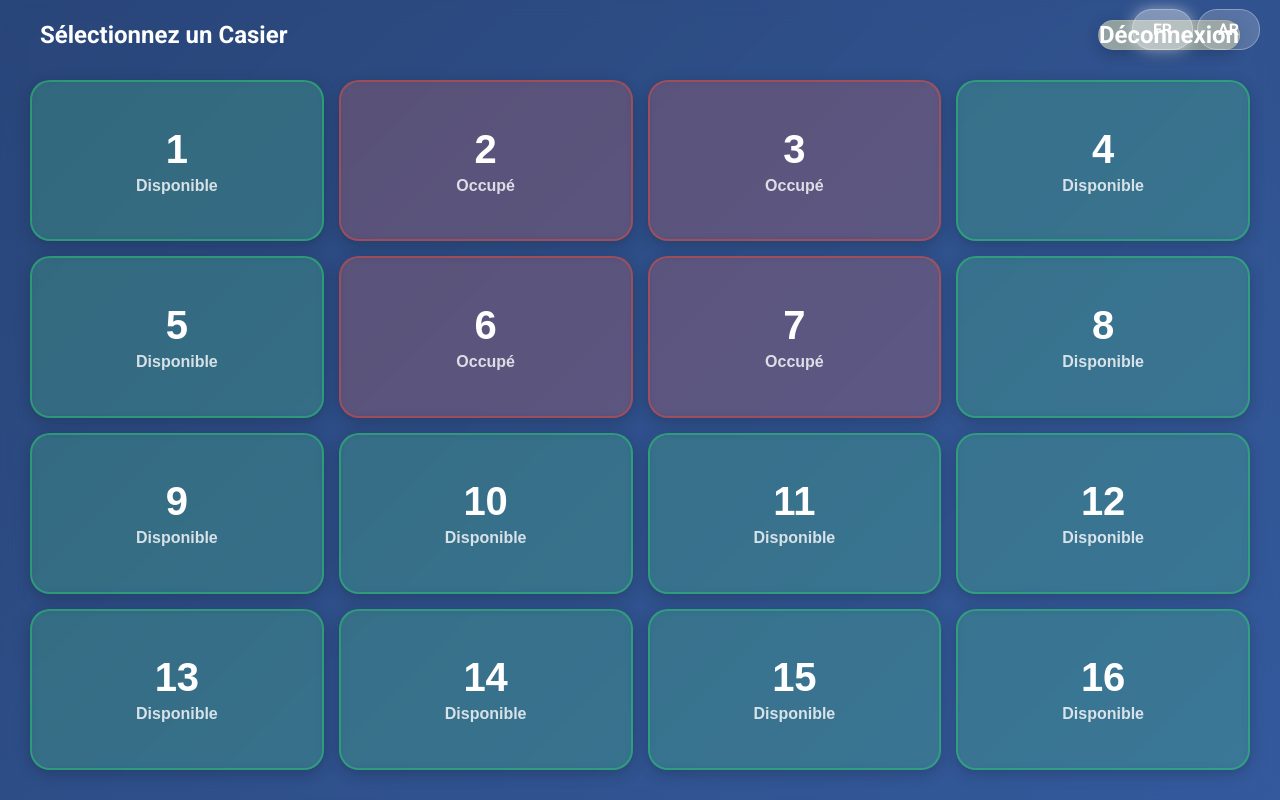
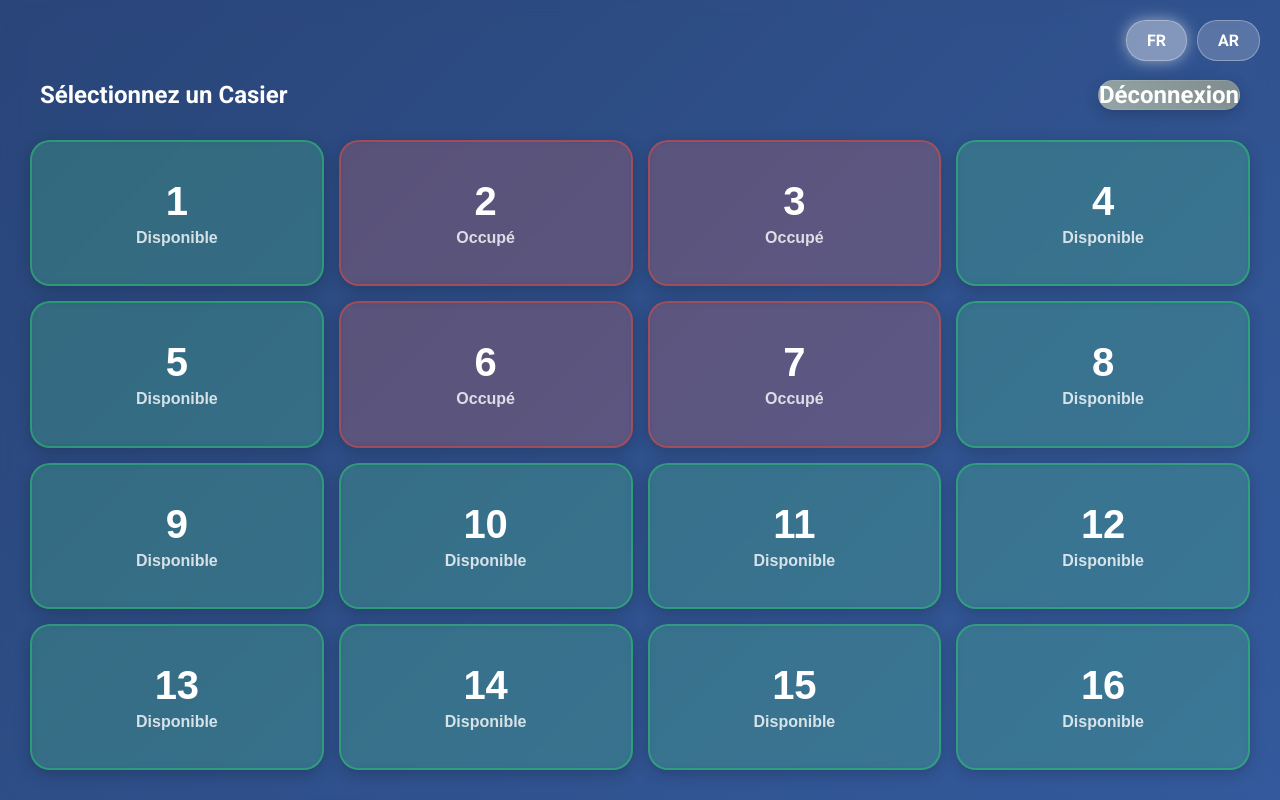
Before and after one commit to Yoruzaki/smartlocker, a Flask app: page /delivery/dashboard in a window 1280 px wide. Run offline with Flask 3, Linux system fonts and the light colour scheme; data comes from the database, SQL or seed files in the repository.

Commit message:
Fix layout: Prevent language switcher from overlapping logout button on delivery dashboard

```diff
--- a/static/style.css
+++ b/static/style.css
@@ -87,6 +87,8 @@ body[dir="rtl"] {
     right: 20px;
     /* LTR default */
     z-index: 100;
+    display: flex;
+    gap: 10px;
 }
 
 body[dir="rtl"] .lang-switch {
@@ -228,6 +230,9 @@ body[dir="rtl"] .lang-switch {
     align-items: center;
     margin-bottom: 20px;
     padding: 0 20px;
+    position: relative;
+    z-index: 200;
+    margin-top: 60px;
 }
 
 .locker-grid {
@@ -423,6 +428,9 @@ body[dir="rtl"] .lang-switch {
     align-items: center;
     margin-bottom: 20px;
     padding: 0 20px;
+    position: relative;
+    z-index: 200;
+    margin-top: 60px;
 }
 
 .locker-grid {
```
